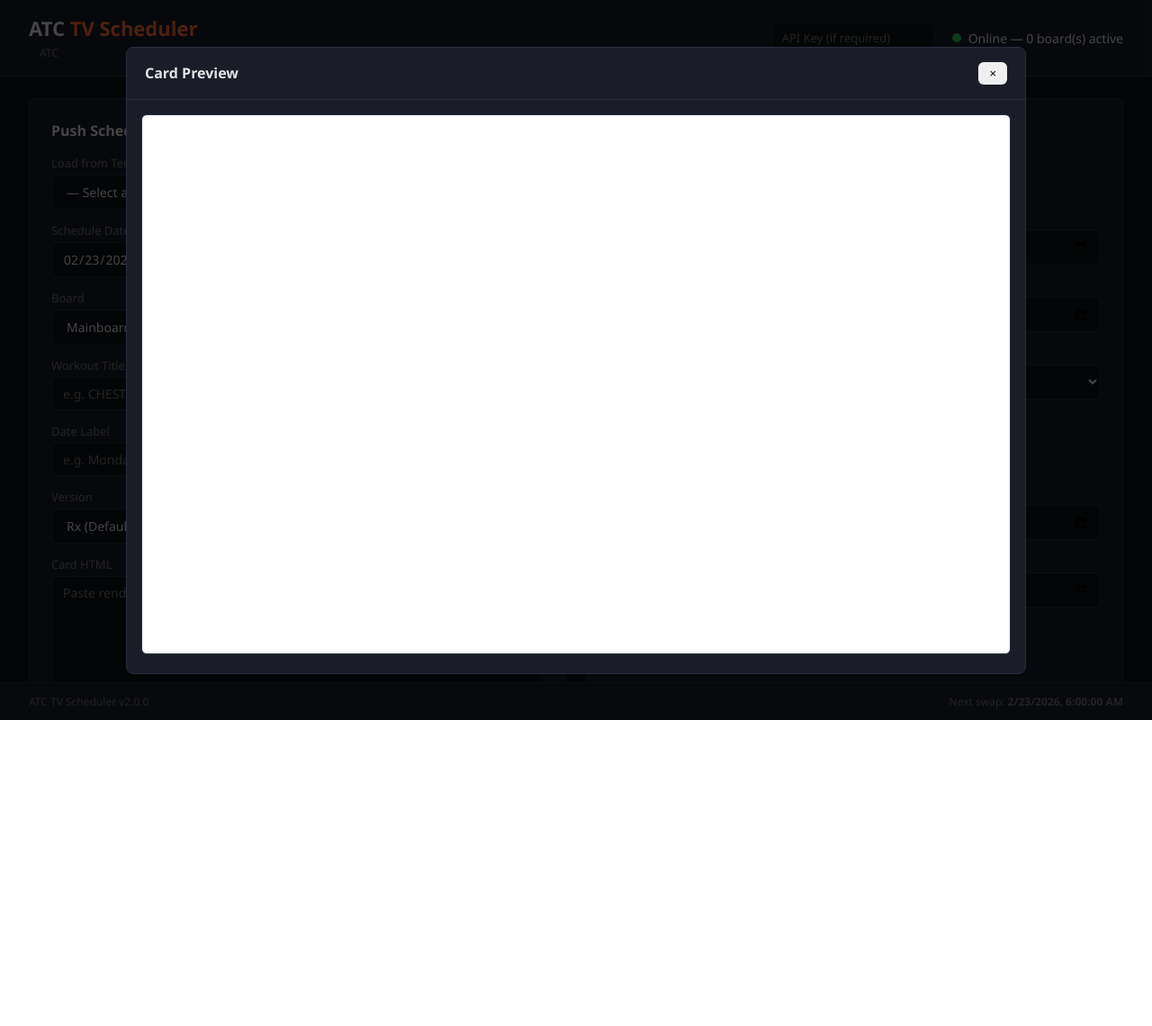
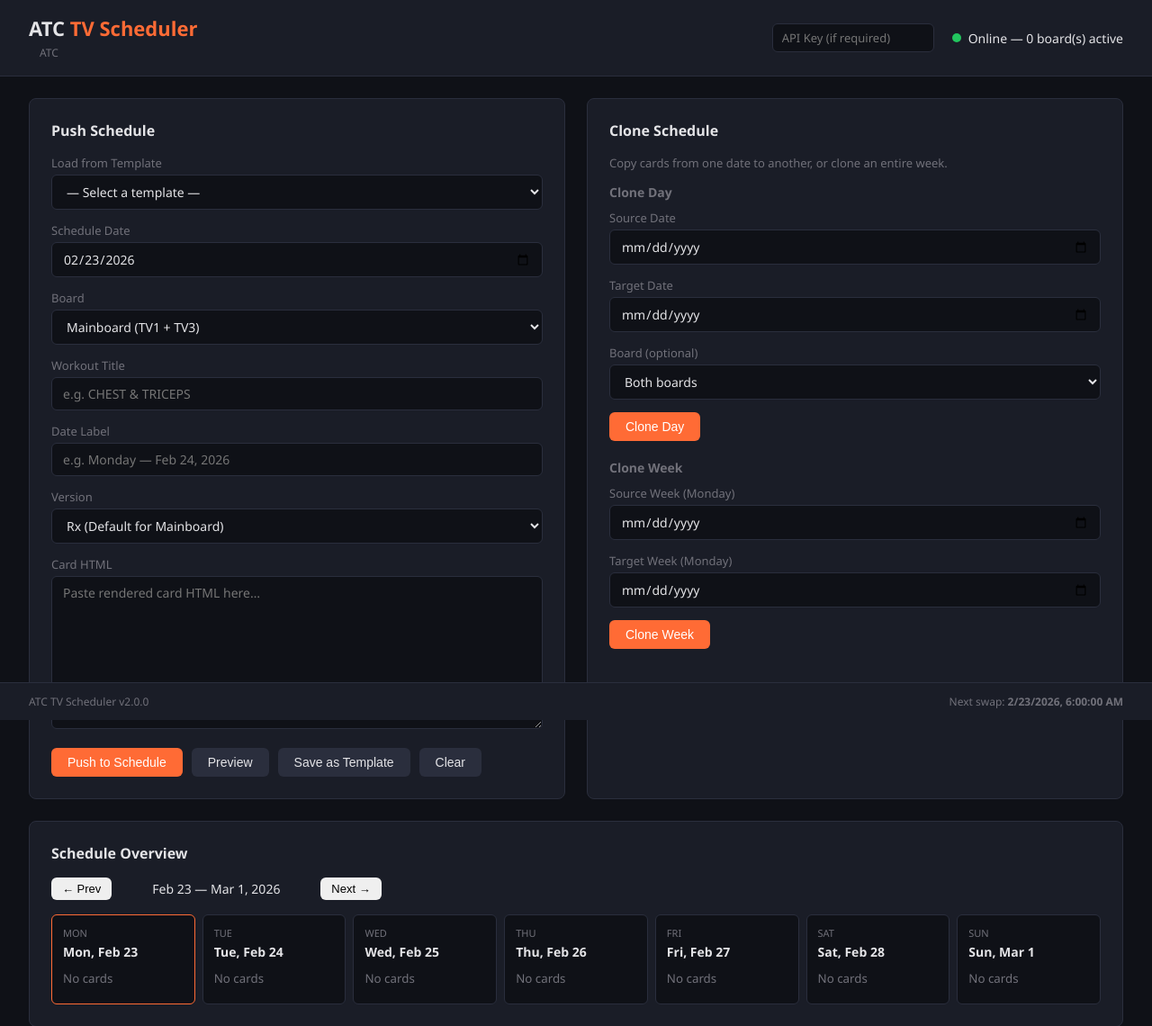
Before and after one commit to Signal-N-Story/tv-scheduler, a FastAPI app: page /dashboard in a window 1280 px wide. Shown: the top 1140 px of the page at 90% size. Before the commit the page ends 800 px from the top, so only its background shows below. Run offline with FastAPI, Linux system fonts and the light colour scheme; data comes from the database, SQL or seed files in the repository; data that the repository does not hold is empty.

Commit message:
fix: modal overlay showing on page load due to CSS specificity
.modal-overlay's display:flex was overriding .hidden's display:none
because both were single-class selectors and .modal-overlay appeared
later in the stylesheet. Added !important to .hidden to ensure it
always takes precedence.

Co-Authored-By: Claude Opus 4.6 <noreply@anthropic.com>

```diff
--- a/src/static/css/dashboard.css
+++ b/src/static/css/dashboard.css
@@ -145,7 +145,7 @@ body {
 .message { padding: 10px 14px; border-radius: 6px; margin-top: 12px; font-size: 13px; }
 .message.success { background: rgba(34,197,94,0.15); color: var(--success); }
 .message.error { background: rgba(239,68,68,0.15); color: var(--danger); }
-.hidden { display: none; }
+.hidden { display: none !important; }
 
 /* Calendar */
 .calendar-controls {
```
